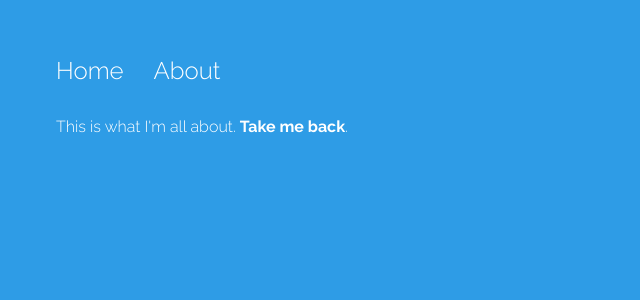
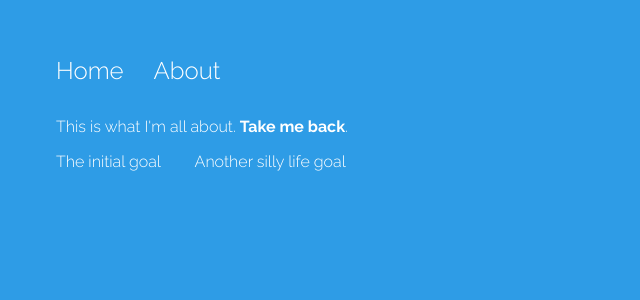
Before and after one commit to drane4/Angular5-GitHub-Pages, an Angular app: page /about/48 in a window 1280 px wide. Shown: the top 300 px of the page, without its empty margins (0-640 px from the left). Built offline with nearby package versions, Linux system fonts and the light colour scheme.

Commit message:
added services

```diff
--- a/src/app/about/about.component.html
+++ b/src/app/about/about.component.html
@@ -1,3 +1,8 @@
 <p>
   This is what I'm all about. <a href="" (click)="sendMeHome()"><strong>Take me back</strong></a>.
 </p>
+<ul>
+  <li *ngFor="let goal of goals">
+    {{ goal }}
+  </li>
+</ul>
--- a/src/app/about/about.component.ts
+++ b/src/app/about/about.component.ts
@@ -1,6 +1,7 @@
 import { Component, OnInit } from '@angular/core';
 import { ActivatedRoute } from '@angular/router';
 import { Router } from '@angular/router';
+import { DataService } from '../data.service';
 
 @Component({
   selector: 'app-about',
@@ -9,11 +10,13 @@
 })
 export class AboutComponent implements OnInit {
 
-  constructor(private route:ActivatedRoute, private router: Router) {
+  goals: any;
+  constructor(private route:ActivatedRoute, private router: Router, private _data: DataService) {
     this.route.params.subscribe(res => console.log(res.id));
    }
 
   ngOnInit() {
+    this._data.goal.subscribe(res => this.goals = res);
   }
 
   sendMeHome() {
--- a/src/app/app.module.ts
+++ b/src/app/app.module.ts
@@ -8,6 +8,7 @@
 import { AboutComponent } from './about/about.component';
 import { BrowserAnimationsModule } from '@angular/platform-browser/animations';
 import { Browser } from 'protractor';
+import { DataService } from './data.service';
 
 @NgModule({
   declarations: [
@@ -21,7 +22,7 @@
     FormsModule,
     BrowserAnimationsModule
   ],
-  providers: [],
+  providers: [DataService],
   bootstrap: [AppComponent]
 })
 export class AppModule { }
--- /dev/null
+++ b/src/app/data.service.ts
@@ -0,0 +1,14 @@
+import { Injectable } from '@angular/core';
+import { BehaviorSubject } from 'rxjs/BehaviorSubject';
+
+@Injectable()
+export class DataService {
+  private goals = new BehaviorSubject<any>(['The initial goal', 'Another silly life goal']);
+  goal = this.goals.asObservable();
+
+  constructor() { }
+
+  changeGoal(goal) {
+    this.goals.next(goal)
+  }
+}
--- a/src/app/home/home.component.ts
+++ b/src/app/home/home.component.ts
@@ -1,6 +1,6 @@
 import { Component, OnInit } from '@angular/core';
 import { trigger,style,transition,animate,keyframes,query,stagger } from '@angular/animations';
-
+import { DataService } from '../data.service';
 @Component({
   selector: 'app-home',
   templateUrl: './home.component.html',
@@ -38,18 +38,22 @@
   btnText: string = 'Add an Item';
   goalText: string = 'My first life goal';
   goals = [];
-  constructor() { }
+  constructor(private _data: DataService) { }
 
   ngOnInit() {
+    this._data.goal.subscribe(res => this.goals = res);
     this.itemCount = this.goals.length;
+    this._data.changeGoal(this.goals);
   }
 
   addItem(){
     this.goals.push(this.goalText);
     this.goalText ='';
     this.itemCount = this.goals.length;
+    this._data.changeGoal(this.goals);
   }
   removeItem(i) {
     this.goals.splice(i, 1);
+    this._data.changeGoal(this.goals);
   }
 }
```
Also changed, not shown: 1 other file (tests, documents, lock files or other folders).
